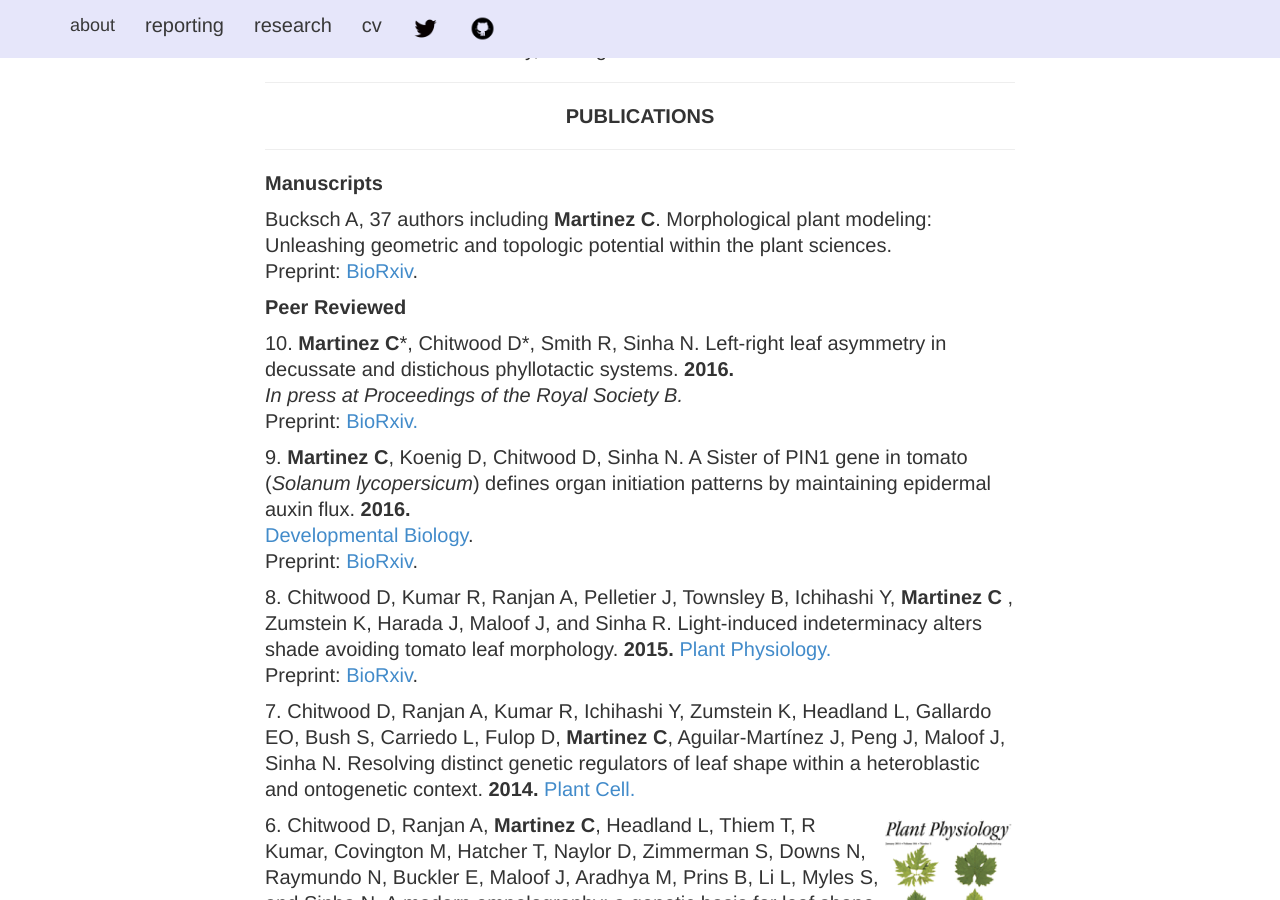
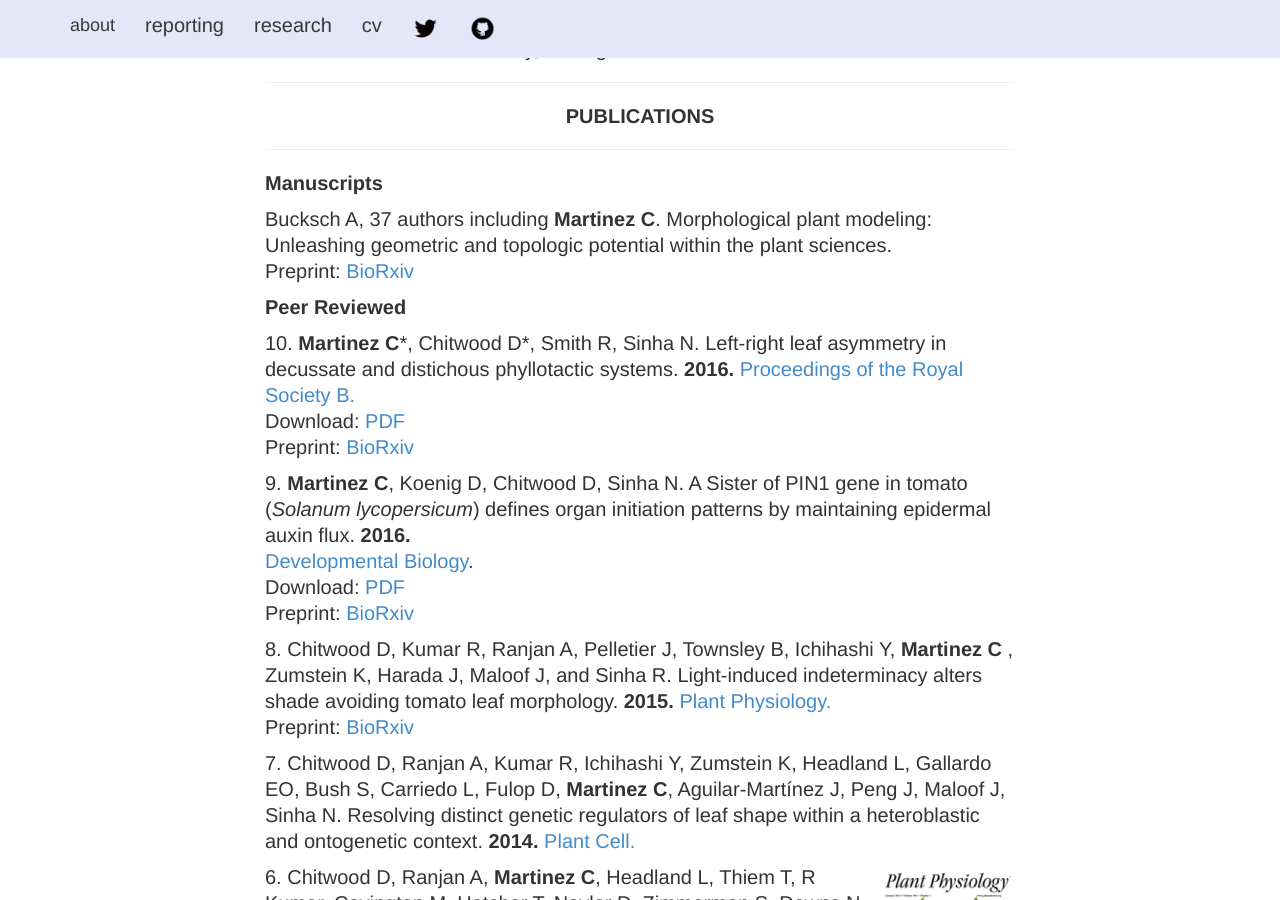
Before and after one commit to iamciera/creports, a Jekyll site: the page built from cv/index.html, in a window 1280 px wide and 900 px high, scrolled down 815 px. Built offline with Jekyll 4.4.1, drawn with Linux system fonts in a browser that asks for light colours; nearby versions of some CDN libraries.

```diff
--- a/cv/index.html
+++ b/cv/index.html
@@ -49,15 +49,15 @@
 
 				<p><strong>Manuscripts</strong>
 
-				<p>Bucksch A, 37 authors including <b>Martinez C</b>. Morphological plant modeling: Unleashing geometric and topologic potential within the plant sciences.<br />Preprint:<a href="http://www.biorxiv.org/content/early/2016/10/04/078832"> BioRxiv</a>.</p>
+				<p>Bucksch A, 37 authors including <b>Martinez C</b>. Morphological plant modeling: Unleashing geometric and topologic potential within the plant sciences.<br />Preprint:<a href="http://www.biorxiv.org/content/early/2016/10/04/078832"> BioRxiv</a></p>
 
 				<p><strong>Peer Reviewed</strong>
 
-				<p>10. <strong>Martinez C</strong>*, Chitwood D*, Smith R, Sinha N. Left-right leaf asymmetry in decussate and distichous phyllotactic systems. <b>2016.</b> <br /><i>In press at Proceedings of the Royal Society B. </i><br />Preprint:<a href="http://biorxiv.org/content/early/2016/03/15/043869">  BioRxiv.</a>
+				<p>10. <strong>Martinez C</strong>*, Chitwood D*, Smith R, Sinha N. Left-right leaf asymmetry in decussate and distichous phyllotactic systems. <b>2016. </b><a href="http://rstb.royalsocietypublishing.org/content/371/1710/20150412">Proceedings of the Royal Society B. </a><br />Download: <a href="{{ site.baseurl }}/downloads/martinez_etal_PTB_2016.pdf" target="_blank">PDF</a><br />Preprint:<a href="http://biorxiv.org/content/early/2016/03/15/043869"> BioRxiv</a>
 
-				<p>9. <strong>Martinez C</strong>, Koenig D, Chitwood D, Sinha N. A Sister of PIN1 gene in tomato (<i>Solanum lycopersicum</i>) defines organ initiation patterns by maintaining epidermal auxin flux. <b>2016.</b><br /><a href ="http://www.sciencedirect.com/science/article/pii/S0012160616303062">Developmental Biology</a>.<br />Preprint:<a href="http://biorxiv.org/content/early/2016/03/02/042150"> BioRxiv</a>.</p>
+				<p>9. <strong>Martinez C</strong>, Koenig D, Chitwood D, Sinha N. A Sister of PIN1 gene in tomato (<i>Solanum lycopersicum</i>) defines organ initiation patterns by maintaining epidermal auxin flux. <b>2016.</b><br /><a href ="http://www.sciencedirect.com/science/article/pii/S0012160616303062">Developmental Biology</a>. <br />Download:  <a href="{{ site.baseurl }}/Desktop/martinez_etal_devobio_2016.pdf">PDF</a><br />Preprint:<a href="http://biorxiv.org/content/early/2016/03/02/042150"> BioRxiv</a></p>
 
-				<p>8. Chitwood D, Kumar R, Ranjan A, Pelletier J, Townsley B, Ichihashi Y, <strong> Martinez C </strong>, Zumstein K, Harada J, Maloof J, and Sinha R. Light-induced indeterminacy alters shade avoiding tomato leaf morphology. <b>2015.</b> <a href="http://www.plantphysiol.org/content/early/2015/09/17/pp.15.01229.full.pdf"> Plant Physiology.</a><br />Preprint: <a href="http://biorxiv.org/content/early/2015/08/05/024018"> BioRxiv</a>.</p>
+				<p>8. Chitwood D, Kumar R, Ranjan A, Pelletier J, Townsley B, Ichihashi Y, <strong> Martinez C </strong>, Zumstein K, Harada J, Maloof J, and Sinha R. Light-induced indeterminacy alters shade avoiding tomato leaf morphology. <b>2015.</b> <a href="http://www.plantphysiol.org/content/early/2015/09/17/pp.15.01229.full.pdf"> Plant Physiology.</a><br />Preprint: <a href="http://biorxiv.org/content/early/2015/08/05/024018"> BioRxiv</a></p>
 
 				<p>7. Chitwood D, Ranjan A, Kumar R, Ichihashi Y, Zumstein K, Headland L, Gallardo EO, Bush S, Carriedo L, Fulop D, <b>Martinez C</b>, Aguilar-Martínez J, Peng J, Maloof J, Sinha N. Resolving distinct genetic regulators of leaf shape within a heteroblastic and ontogenetic context.  <b>2014. </b><a href="http://www.plantcell.org/content/early/2014/09/30/tpc.114.130112.full.pdf+html">Plant Cell.</a></p>
 				<img src="{{ site.baseurl }}/img/cover1.png" height = "180" align="right">
```
Also changed, not shown: 2 other files.
